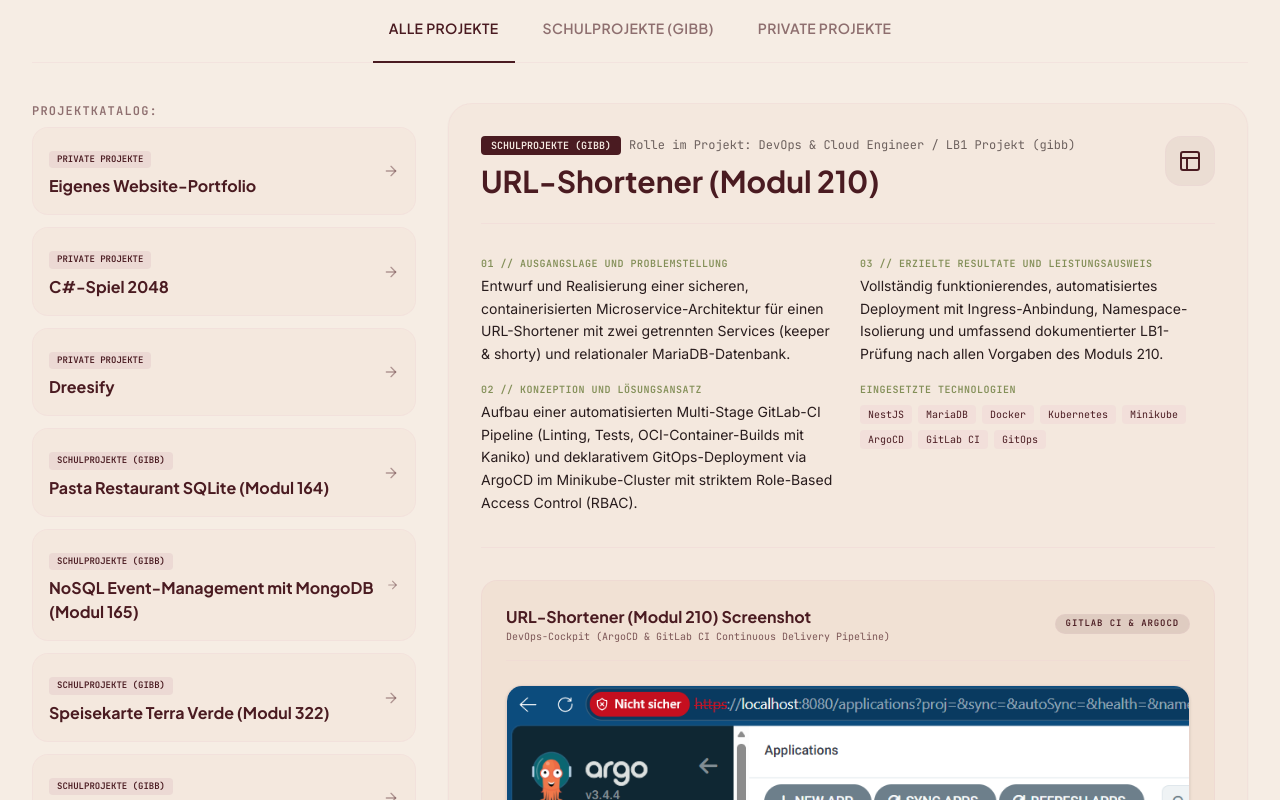
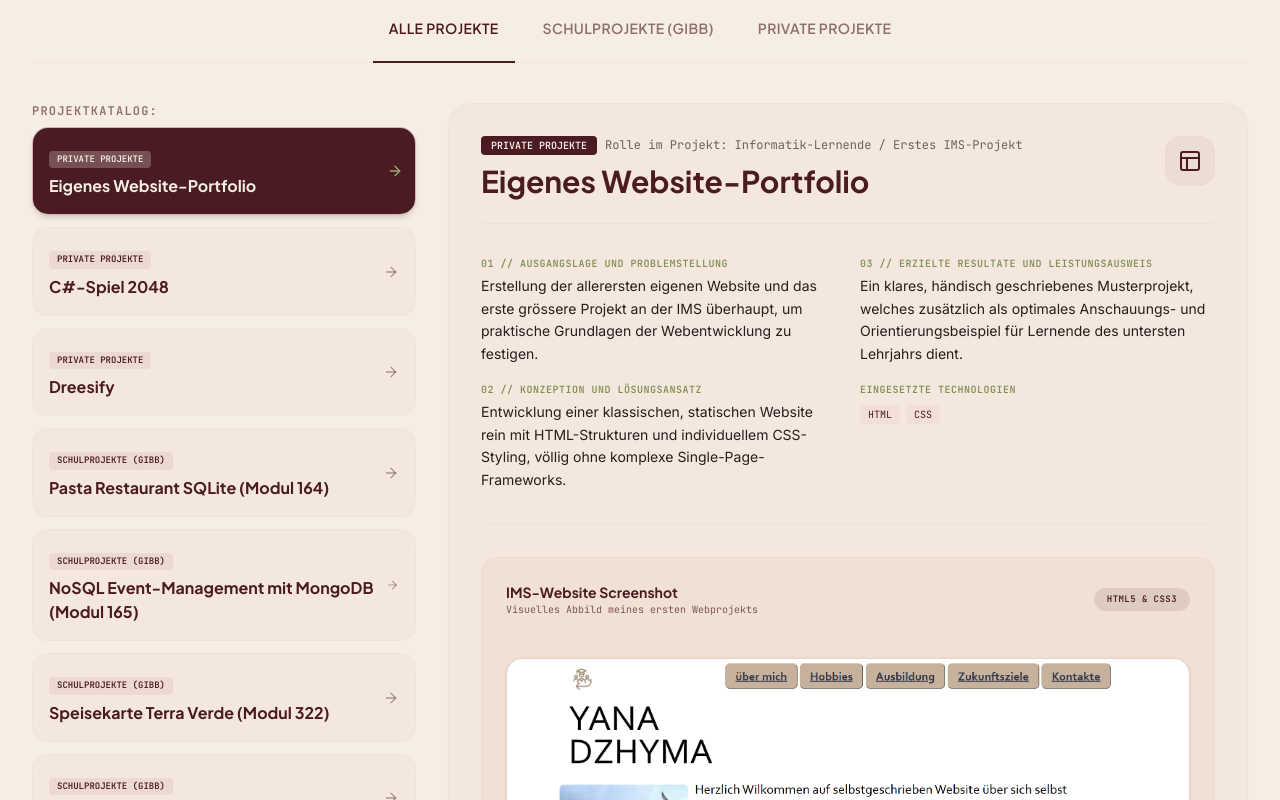
Before and after one commit to yayanadzhyma/Website, a React (Vite) app: page / in a window 1280 px wide. Shown: the part 5280-6080 px from the top of the page. Built offline with nearby package versions, Linux system fonts and the light colour scheme.

Commit message:
Projekten aktualisiert

```diff
--- a/src/components/Projects.tsx
+++ b/src/components/Projects.tsx
@@ -27,7 +27,7 @@
 export default function Projects() {
   const { t } = useLanguage();
   const [activeTab, setActiveTab] = useState<'all' | 'school' | 'private'>('all');
-  const [selectedProject, setSelectedProject] = useState<string>('url_shortener');
+  const [selectedProject, setSelectedProject] = useState<string>('website');
 
   // Video player state for video-based project showcases
   const [isDreesifyPlaying, setIsDreesifyPlaying] = useState<boolean>(false);
```
